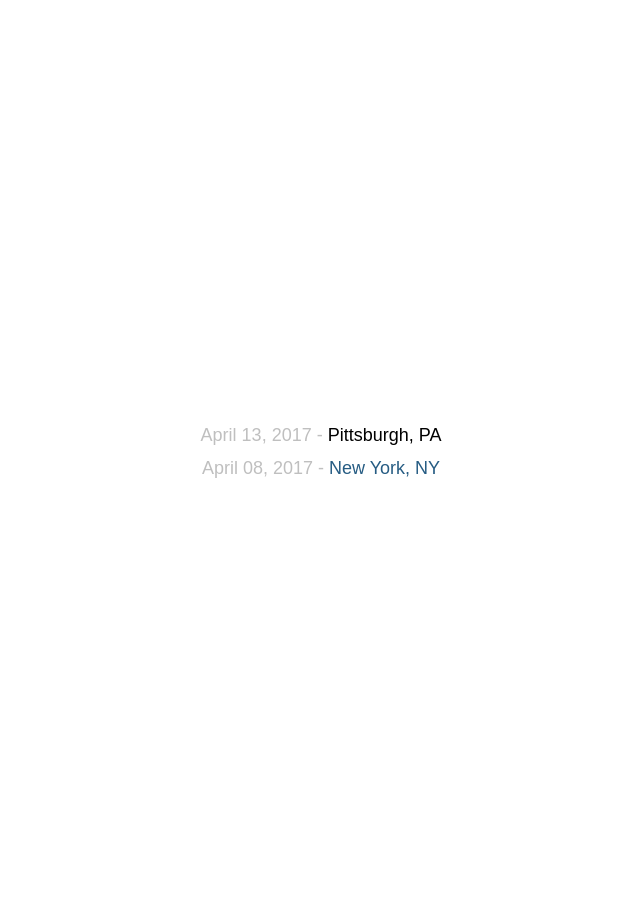
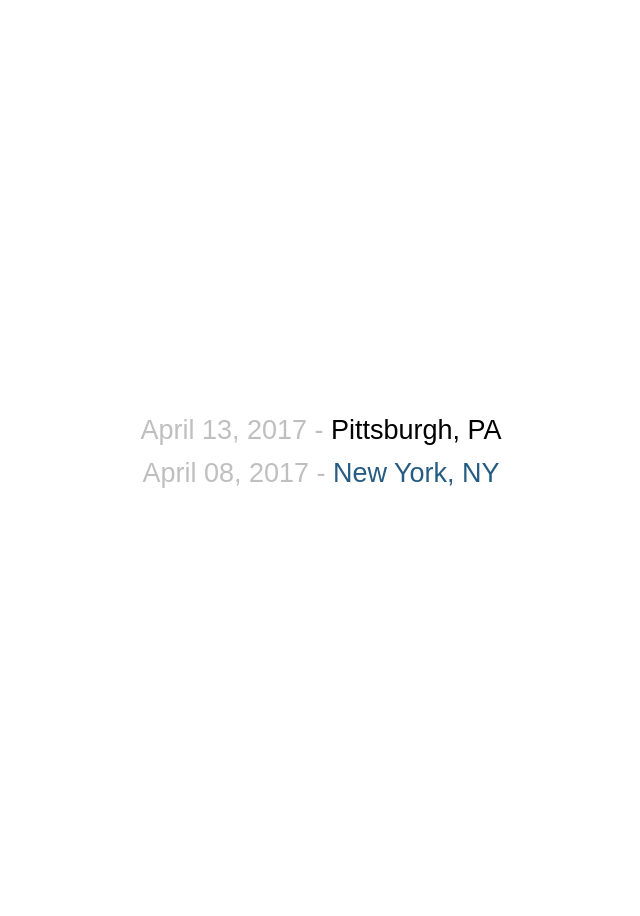
Before and after one commit to margo73465/where-is-margo, a Jekyll site: the page built from list.html, in a window 1280 px wide. Shown: the whole page, without its empty margins (319-959 px from the left). Built offline with Jekyll 4.4.1, drawn with Linux system fonts in a browser that asks for light colours.

Commit message:
update list font size

```diff
--- a/css/main.scss
+++ b/css/main.scss
@@ -12,6 +12,7 @@ h1 {
 }
 
 ul {
+  font-size: 3vh;
   list-style: none;
   text-align: center;
   padding: 0;
```
